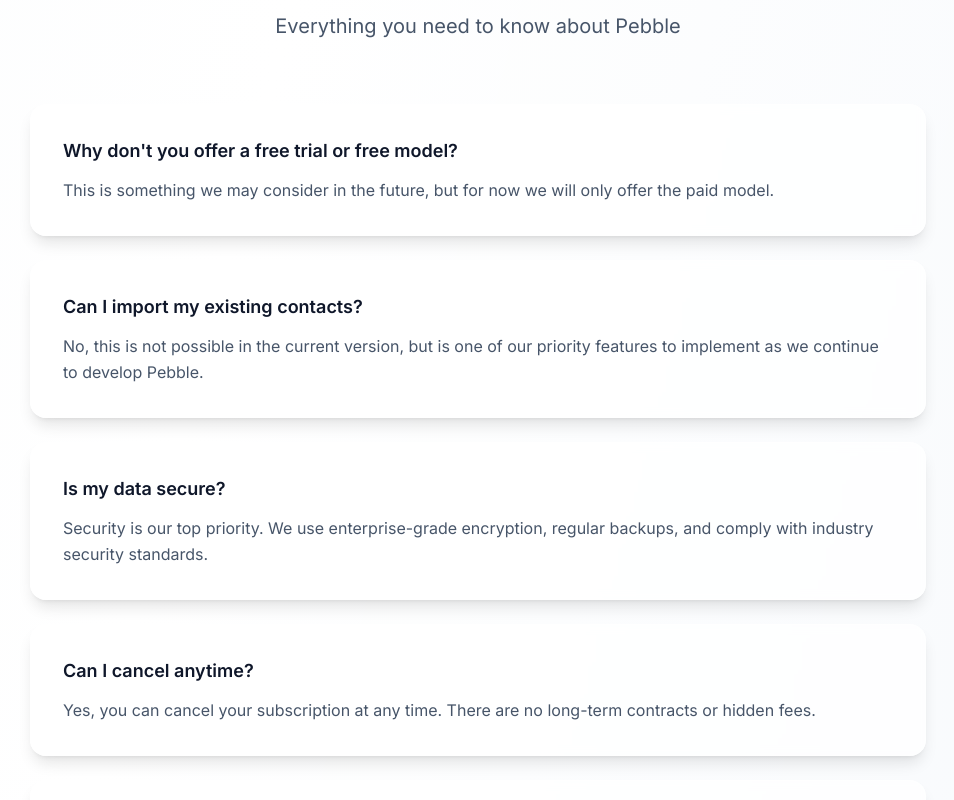
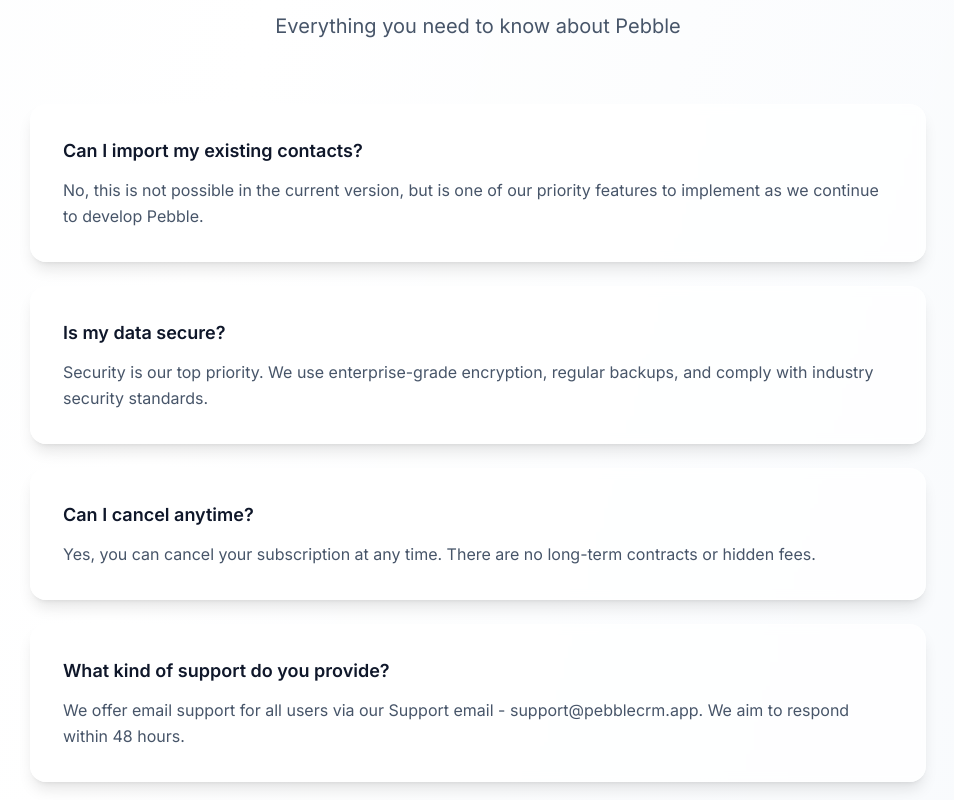
Before and after one commit to tommy-web-dev/pebble-crm, a React (Create React App) app: page / in a window 1280 px wide. Shown: the part 3200-4000 px from the top of the page, without its empty margins (162-1116 px from the left). Built offline with nearby package versions, Linux system fonts and the light colour scheme; no server answers.

Commit message:
Update support FAQ with support email and response time

```diff
--- a/src/pages/Landing.tsx
+++ b/src/pages/Landing.tsx
@@ -124,10 +124,6 @@
 
     const faqs = [
         {
-            question: "Why don't you offer a free trial or free model?",
-            answer: "This is something we may consider in the future, but for now we will only offer the paid model."
-        },
-        {
             question: "Can I import my existing contacts?",
             answer: "No, this is not possible in the current version, but is one of our priority features to implement as we continue to develop Pebble."
         },
@@ -141,7 +137,7 @@
         },
         {
             question: "What kind of support do you provide?",
-            answer: "We offer email support for all users via our Support email that can be found within the CRM 'Settings' tab."
+            answer: "We offer email support for all users via our Support email - support@pebblecrm.app. We aim to respond within 48 hours."
         }
     ];
 
```
